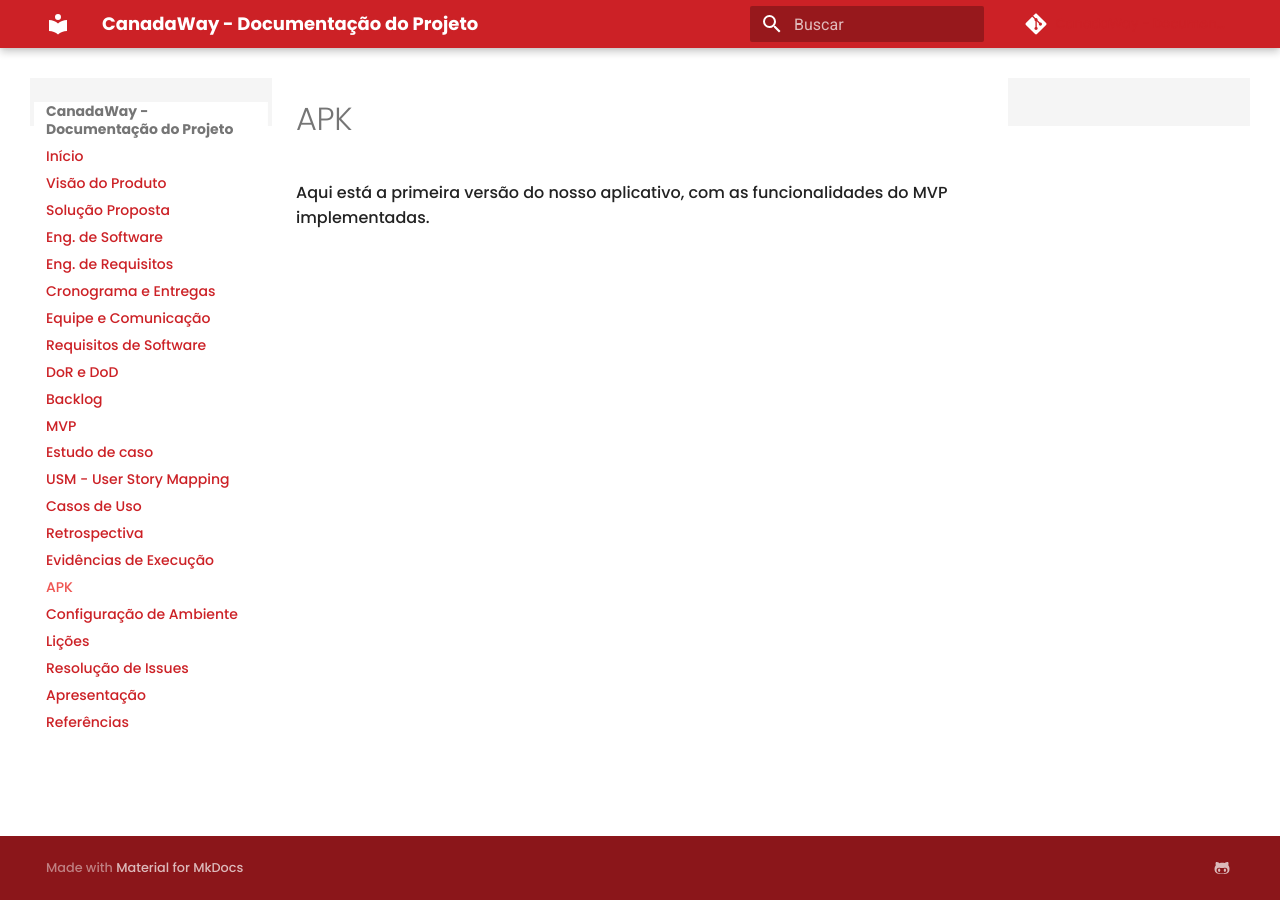
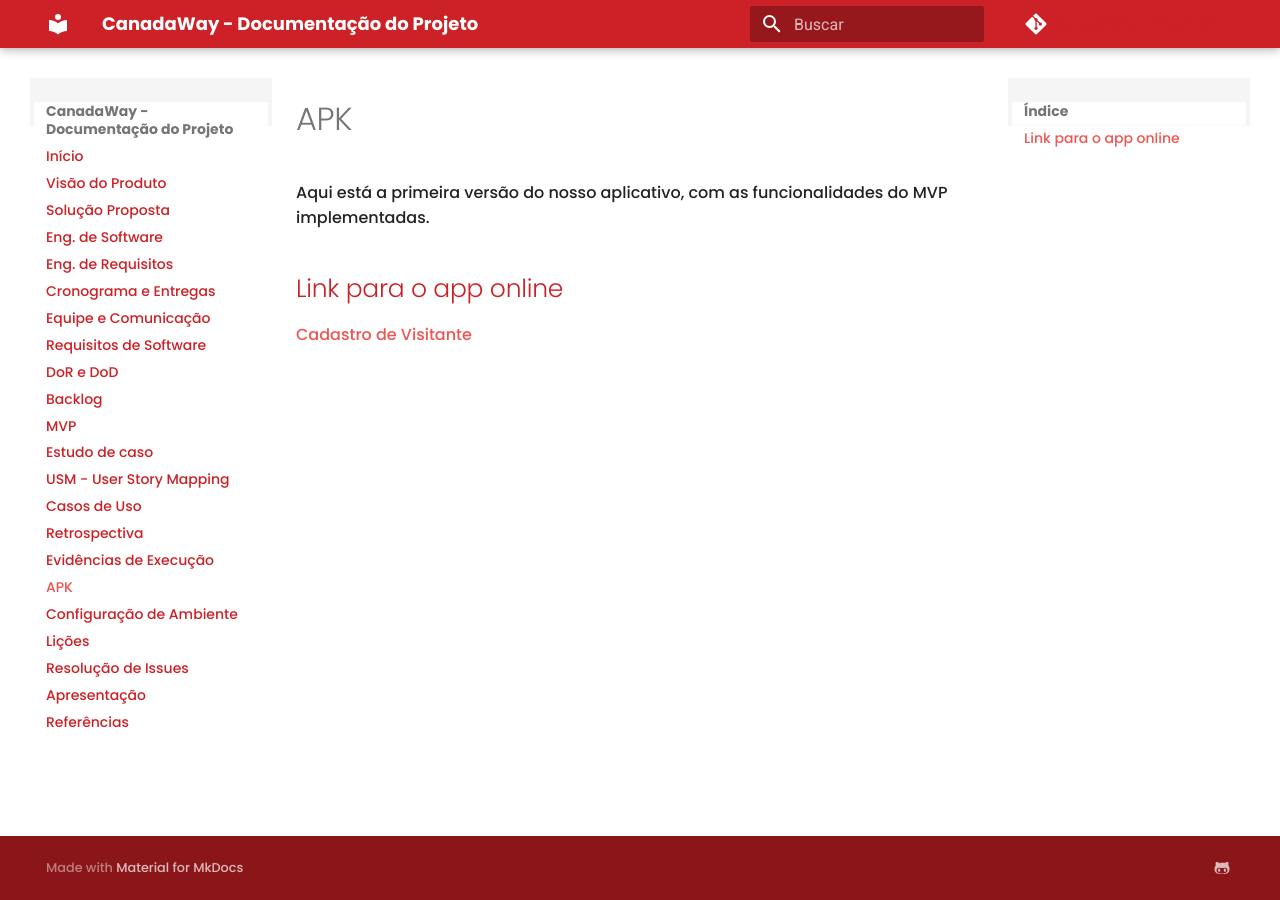
Before and after one commit to mdsreq-fga-unb/2025.1-T02-CanadaIntercambio, an MkDocs documentation site: the page built from docs/APK.md, in a window 1280 px wide. Built offline with MkDocs 1.6.1 and Material for MkDocs 9.7.7, drawn with Linux system fonts in a browser that asks for light colours; comment, search, counter and statistics services are not loaded.

Commit message:
Update APK.md

```diff
--- a/docs/APK.md
+++ b/docs/APK.md
@@ -1,3 +1,7 @@
 # APK
 
 Aqui está a primeira versão do nosso aplicativo, com as funcionalidades do MVP implementadas.
+
+## Link para o app online
+
+[Cadastro de Visitante](https://starlit-sunshine-0b3104.netlify.app/onboard)
```
